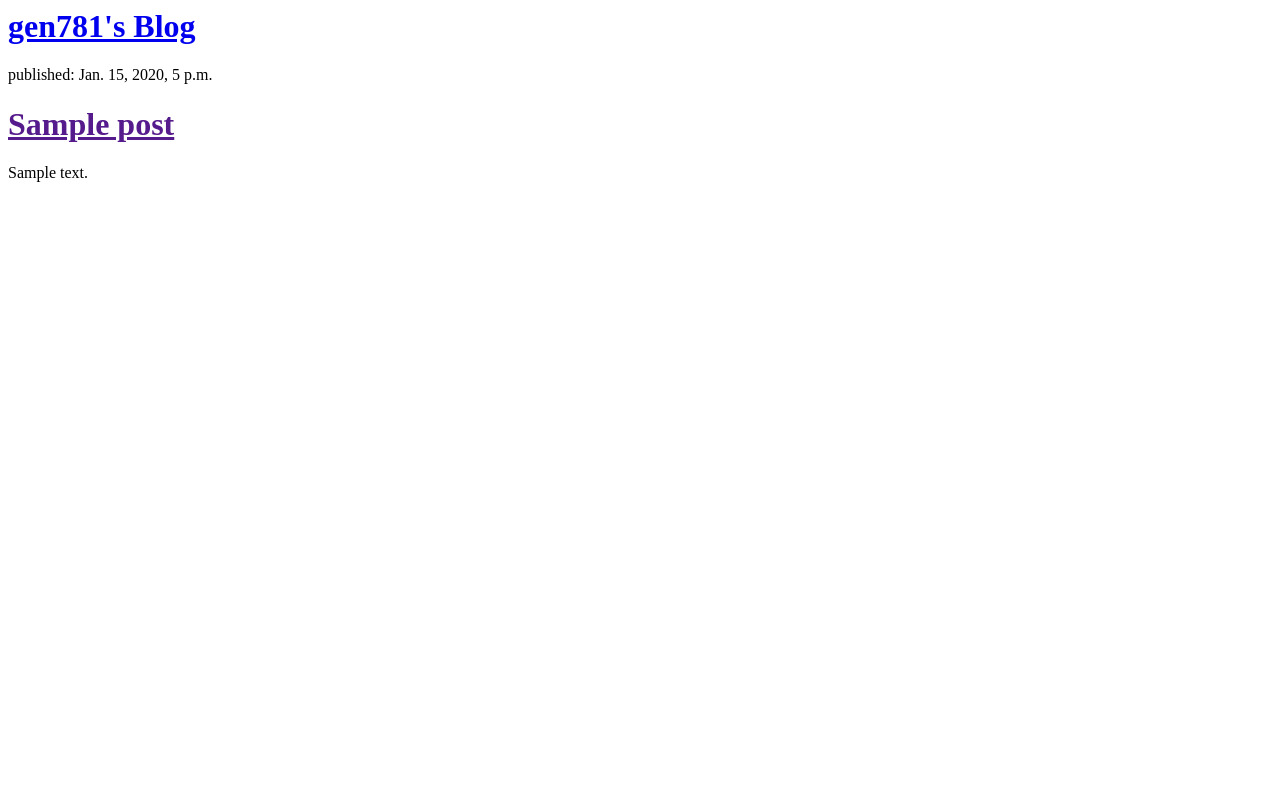
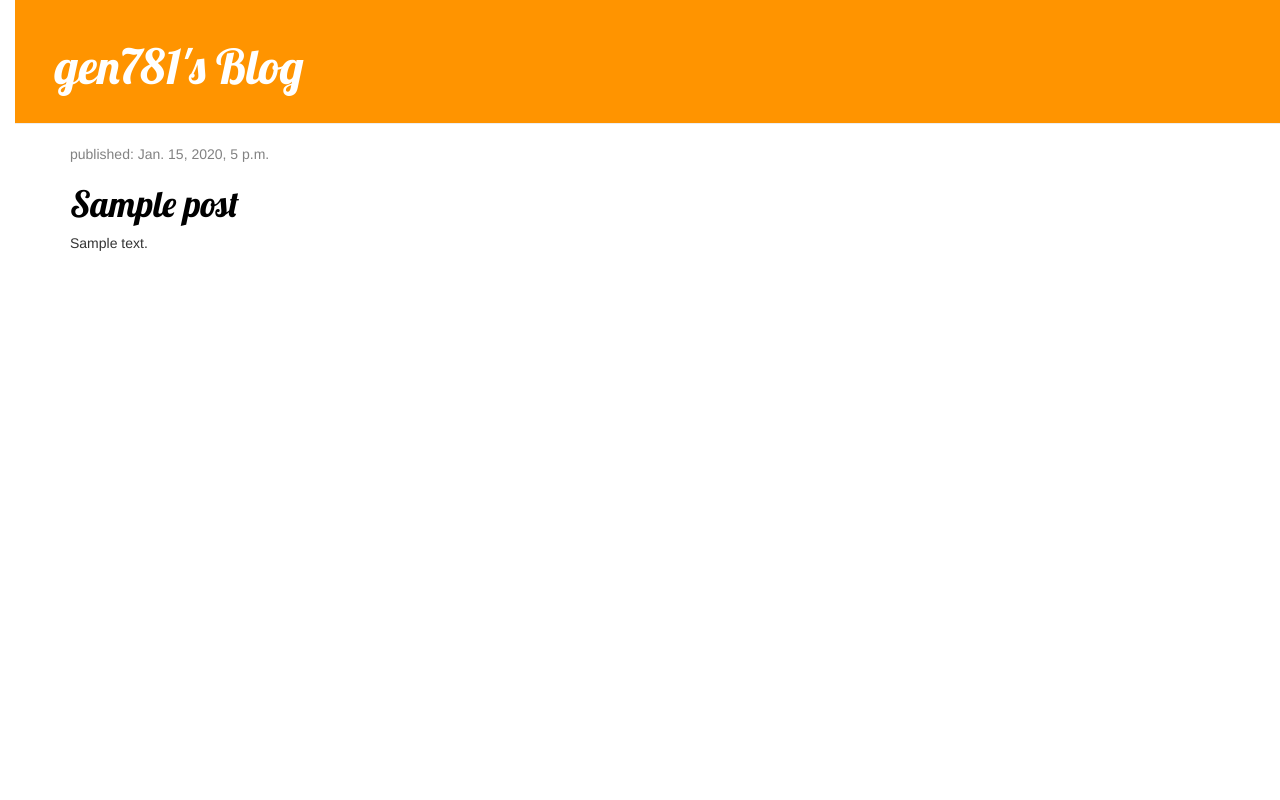
Before and after one commit to gen781/my-first-blog, a Django app: template blog/templates/blog/post_list.html in a window 1280 px wide. Run offline with Django 3.2, Linux system fonts and the light colour scheme; the template is opened without the code that fills it: values that come from a table or form of the project are taken from there, others are empty; tables that the repository leaves empty hold one stand-in row (values such as "Sample post"); some libraries are stand-ins or nearby versions.

Commit message:
Modified css.

```diff
--- /dev/null
+++ b/blog/static/css/blog.css
@@ -0,0 +1,55 @@
+h1 a {
+    color: #FCA205;
+	font-family: 'Lobster';
+}
+
+body {
+    padding-left: 15px;
+}
+
+.page-header {
+    background-color: #ff9400;
+    margin-top: 0;
+    padding: 20px 20px 20px 40px;
+}
+
+.page-header h1, .page-header h1 a, .page-header h1 a:visited, .page-header h1 a:active {
+    color: #ffffff;
+    font-size: 36pt;
+    text-decoration: none;
+}
+
+.content {
+    margin-left: 40px;
+}
+
+h1, h2, h3, h4 {
+    font-family: 'Lobster', cursive;
+}
+
+.date {
+    color: #828282;
+}
+
+.save {
+    float: right;
+}
+
+.post-form textarea, .post-form input {
+    width: 100%;
+}
+
+.top-menu, .top-menu:hover, .top-menu:visited {
+    color: #ffffff;
+    float: right;
+    font-size: 26pt;
+    margin-right: 20px;
+}
+
+.post {
+    margin-bottom: 70px;
+}
+
+.post h1 a, .post h1 a:visited {
+    color: #000000;
+}
--- a/blog/templates/blog/post_list.html
+++ b/blog/templates/blog/post_list.html
@@ -1,18 +1,31 @@
+{% load staticfiles %}
 <html>
     <head>
         <title>gen781's Blog</title>
+		<link rel="stylesheet" href="//maxcdn.bootstrapcdn.com/bootstrap/3.2.0/css/bootstrap.min.css">
+		<link rel="stylesheet" href="//maxcdn.bootstrapcdn.com/bootstrap/3.2.0/css/bootstrap-theme.min.css">
+		<link rel="stylesheet" href="{% static 'css/blog.css' %}">
+		<link href="//fonts.googleapis.com/css?family=Lobster&subset=latin,latin-ext" rel="stylesheet" type="text/css">
 	</head>
     <body>
-        <div>
+        <div class="page-header">
             <h1><a href="/">gen781's Blog</a></h1>
         </div>
 
+        <div class="content container">
+			<div class="row">
+				<div class="col-md-8">
 					{% for post in posts %}
-			<div>
+						<div class="post">
+							<div class="date">
 								<p>published: {{ post.published_date }}</p>
+							</div>
 							<h1><a href="">{{ post.title }}</a></h1>
 							<p>{{ post.text|linebreaksbr }}</p>
 						</div>
 					{% endfor %}
+				</div>
+			</div>
+</div>
     </body>
 </html>
```
Lines whose indentation alone changed are shown as unchanged.
